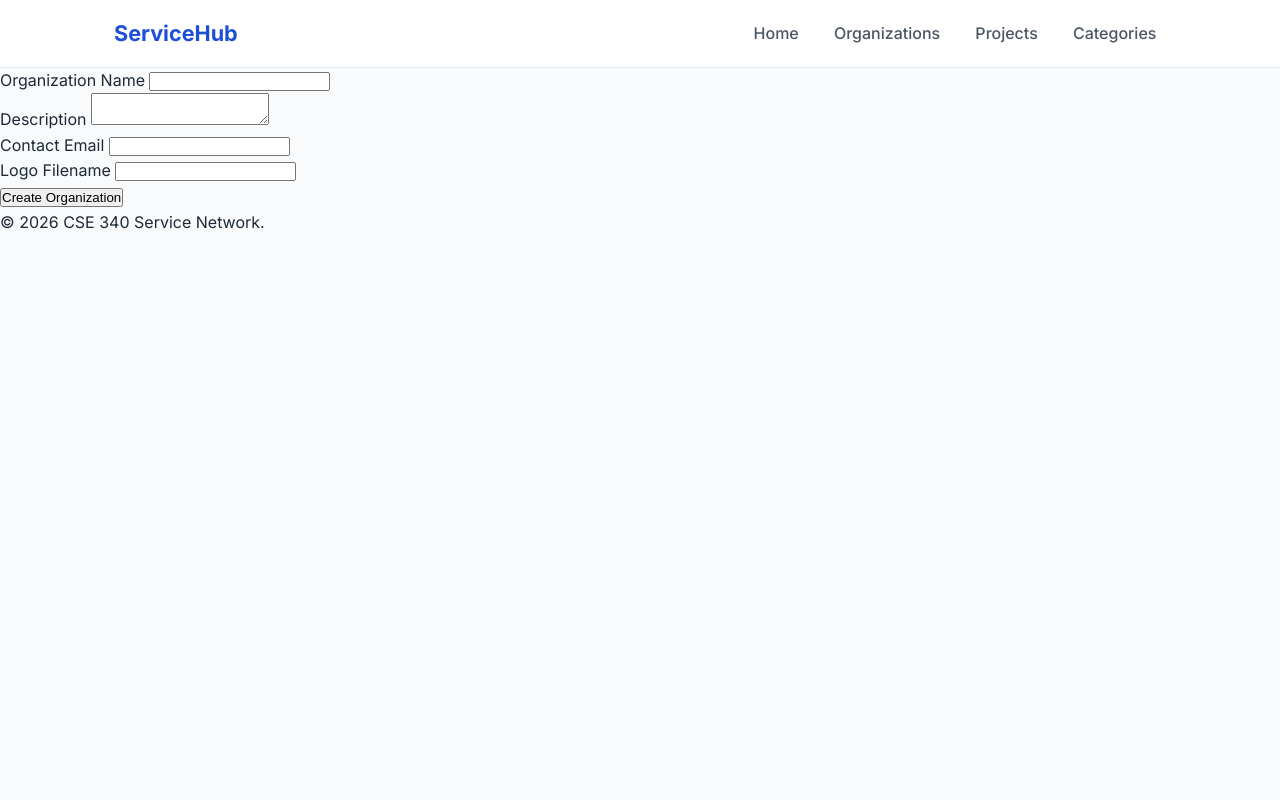
After one commit to hthomander/cse340-course, a Node project: template source/views/edit-organization.ejs in a window 1280 px wide. The commit adds this page. Run offline with Node 20 templates, Linux system fonts and the light colour scheme; the template is opened without the code that fills it, so the values that code supplies are empty.

Commit message:
learning act 4

```diff
--- a/source/routes.js
+++ b/source/routes.js
@@ -7,6 +7,7 @@ import {
     processNewOrganizationForm,
     showOrganizationDetailsPage,
     organizationValidation
+    showEditOrganizationForm
 } from './controllers/organizations.js';
 import { showProjectsPage, showProjectDetailsPage } from './controllers/projects.js';
 import { showCategoriesPage, showCategoryDetailsPage } from './controllers/categories.js';
@@ -21,6 +22,10 @@ router.get('/project/:id', showProjectDetailsPage);
 router.get('/categories', showCategoriesPage);
 router.get('/category/:id', showCategoryDetailsPage);
 
+// Route to display the edit organization form
+router.get('/edit-organization/:id', showEditOrganizationForm);
+
+
 // Route for new organization page
 router.get('/new-organization', showNewOrganizationForm);
 
--- /dev/null
+++ b/source/views/edit-organization.ejs
@@ -0,0 +1,53 @@
+<%- include('partials/headers') %>
+<main>
+    <h1><%= title %></h1>
+
+ <form action="/edit-organization/ {id}" method="POST">
+    <div class="form-group">
+      <label for="name">Organization Name</label>
+      <input
+        type="text"
+        id="name"
+        name="name"
+        value="<%= organizationDetails.name %>"
+        required
+        maxlength="150"
+      />
+    </div>
+
+    <div class="form-group">
+      <label for="description">Description</label>
+      <textarea
+        id="description"
+        name="description"
+        required
+        maxlength="500"
+      ><%= organizationDetails.description %></textarea>
+    </div>
+
+    <div class="form-group">
+      <label for="contactEmail">Contact Email</label>
+      <input
+        type="email"
+        id="contactEmail"
+        name="contactEmail"
+        value="<%= organizationDetails.contact_email %>"
+        required
+      />
+    </div>
+
+    <div class="form-group">
+      <label for="logoFilename">Logo Filename</label>
+      <input
+        type="text"
+        id="logoFilename"
+        name="logoFilename"
+        value="<%= organizationDetails.logo_filename %>"
+      />
+    </div>
+
+    <button type="submit">Create Organization</button>
+  </form>
+
+</main>
+<%- include('partials/footer') %>
--- a/source/views/organizations.ejs
+++ b/source/views/organizations.ejs
@@ -29,4 +29,5 @@
   </section>
 </section>
 <p><a href="/new-organization">Add a new organization</a></p>
+<p><a href="/edit-organization/<%= organizationDetails.organization_id %>">Edit Organization</a></p>
 <%- include('partials/footer') %>
```
Also changed, not shown: source/controllers/organizations.js (+9 -0 lines).
